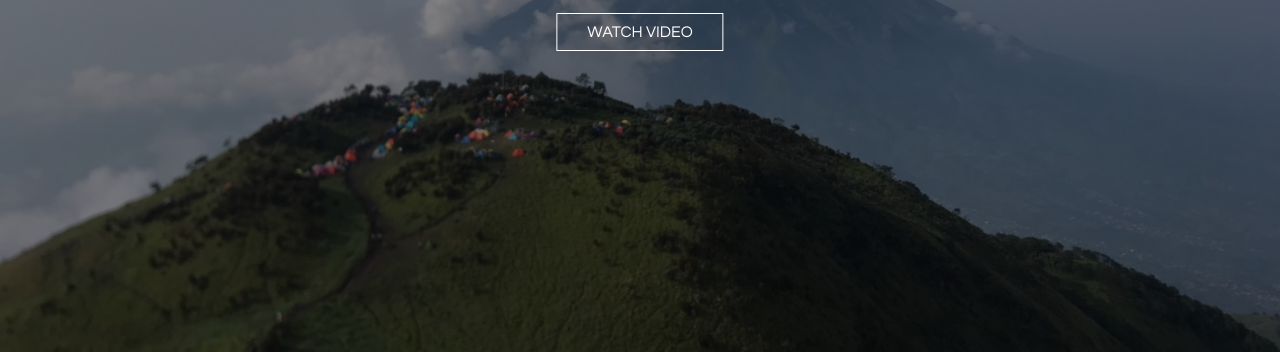
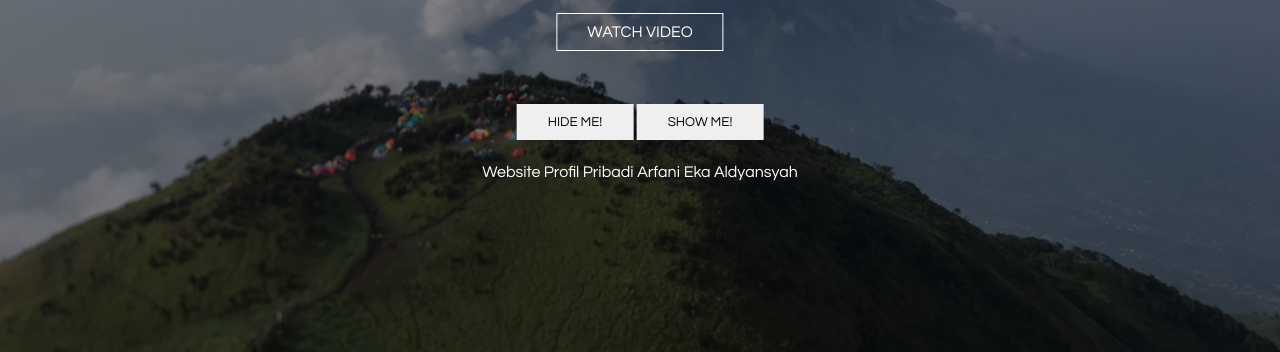
Before and after one commit to arfanialdy99/projectpemweb-a, a plain HTML site: page index.html in a window 1280 px wide. Shown: the part 448-800 px from the top of the page. Drawn offline with nearby package versions, Linux system fonts and the light colour scheme.

Commit message:
Add jQuery

```diff
--- a/css/main.css
+++ b/css/main.css
@@ -148,6 +148,50 @@ header .btn:hover {
     background-color: #fff;
     color: #000;
 }
+
+header .hide-header-button {
+    margin-top: 10px;
+    position: absolute;
+    top: 70%;
+    left: 50%;
+    transform: translate(-50%,-50%);
+}
+
+header #hide {
+    border: 1px solid transparent;
+    padding: 10px 30px;
+    color: #000;
+    text-decoration: none;
+    transition: 0.6s ease;
+}
+
+header #show {
+    border: 1px solid transparent;
+    padding: 10px 30px;
+    color: #000;
+    text-decoration: none;
+    transition: 0.6s ease;
+}
+
+header #hide:hover {
+    background-color: #000;
+    color: #fff;
+}
+
+header #show:hover {
+    background-color: #000;
+    color: #fff;
+}
+
+header p {
+    position: absolute;
+    top: 75%;
+    left: 50%;
+    transform: translate(-50%,-50%);
+    margin-top: 20px;
+    color: #fff;
+}
+
 
 /*--- About ---*/
 
--- a/index.html
+++ b/index.html
@@ -38,6 +38,11 @@
 	<div class="header-button">
 		<a href="video-blog.html" class="btn">WATCH VIDEO</a>
 	</div>
+	<div class="hide-header-button">
+		<button id="hide">HIDE ME!</button>
+		<button id="show">SHOW ME!</button>
+	</div>
+		<p>Website Profil Pribadi Arfani Eka Aldyansyah</p>
 	</header>
 
 	<!--- About --->
--- a/js/main.js
+++ b/js/main.js
@@ -14,6 +14,16 @@ $(document).ready(function() {
 	$("#topBtn").click(function(){
 		$('html, body').animate({scrollTop : 0}, 800)
 	})
+
+	/*--- Hide & Show ---*/
+	$(document).ready(function(){
+		$("#hide").click(function(){
+			$("p").hide();
+		});
+		$("#show").click(function(){
+			$("p").show();
+		});
+	});
 
 	/*--- Time ---*/
 
```
